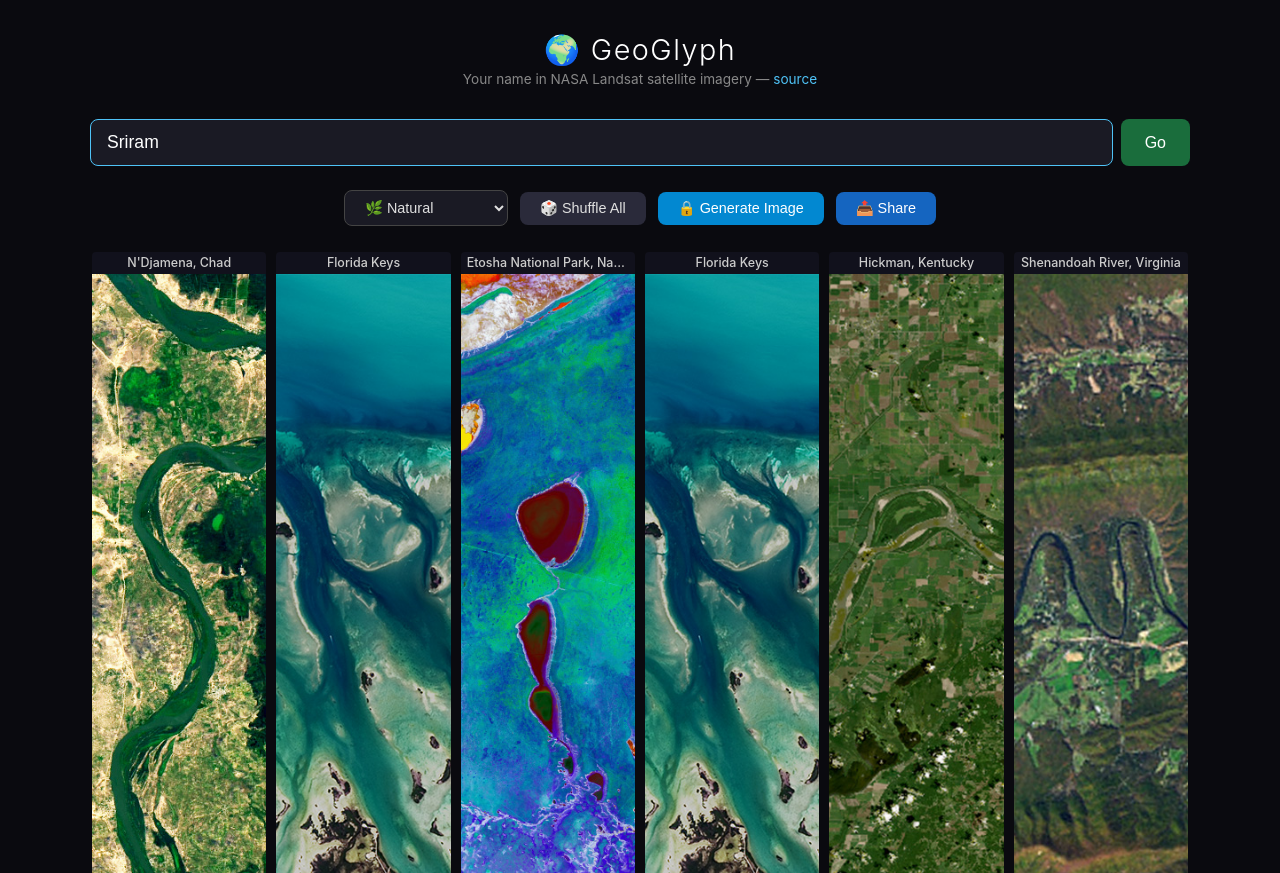
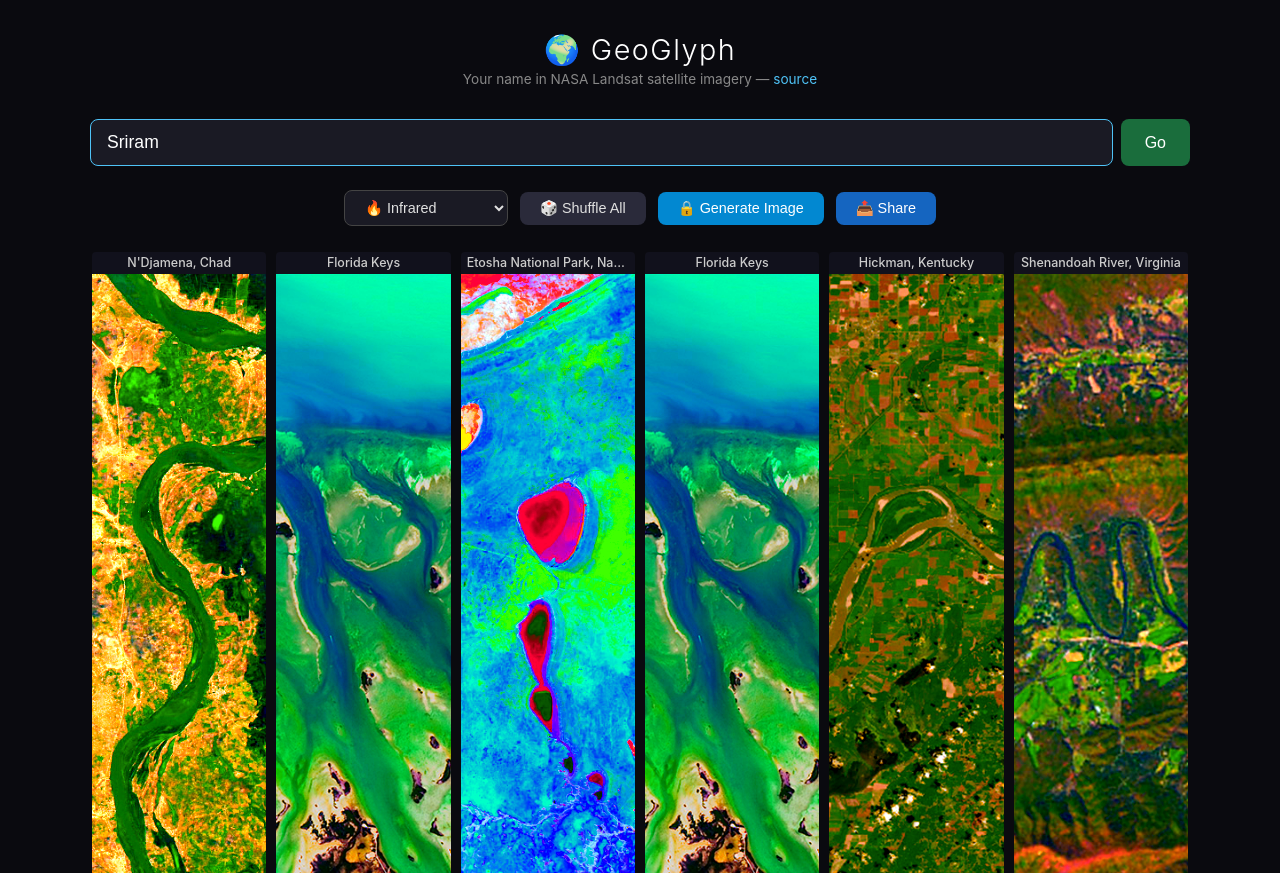
Before and after one commit to Ramsec-create/geoglyph, a FastAPI app: page / in a window 1280 px wide. Shown: the top 873 px of the page. Run offline with FastAPI, Linux system fonts and the light colour scheme.

Commit message:
fix: default frontend filter to infrared, always pass filter param

```diff
--- a/templates/index.html
+++ b/templates/index.html
@@ -454,7 +454,7 @@
   <div class="controls-row" id="controls" style="display:none;">
     <select class="filter-select" id="filterSelect" onchange="applyFilter()">
       <option value="natural">🌿 Natural</option>
-      <option value="infrared">🔥 Infrared</option>
+      <option value="infrared" selected>🔥 Infrared</option>
       <option value="thermal">🌡️ Thermal</option>
       <option value="contrast">✨ High Contrast</option>
       <option value="grayscale">⚪ Grayscale</option>
@@ -783,7 +783,7 @@ function lockIt() {
 
   // Include current filter state
   const globalFilter = $('filterSelect').value;
-  if (globalFilter && globalFilter !== 'natural') {
+  if (globalFilter) {
     params.set('filter', globalFilter);
   }
   const activeOverrides = Object.entries(currentFilters)
@@ -830,7 +830,7 @@ async function shareImage() {
 
   // Include current filter state in share
   const globalFilter = $('filterSelect').value;
-  if (globalFilter && globalFilter !== 'natural') {
+  if (globalFilter) {
     params.set('filter', globalFilter);
   }
   // Per-letter overrides (only if different from global)
```
